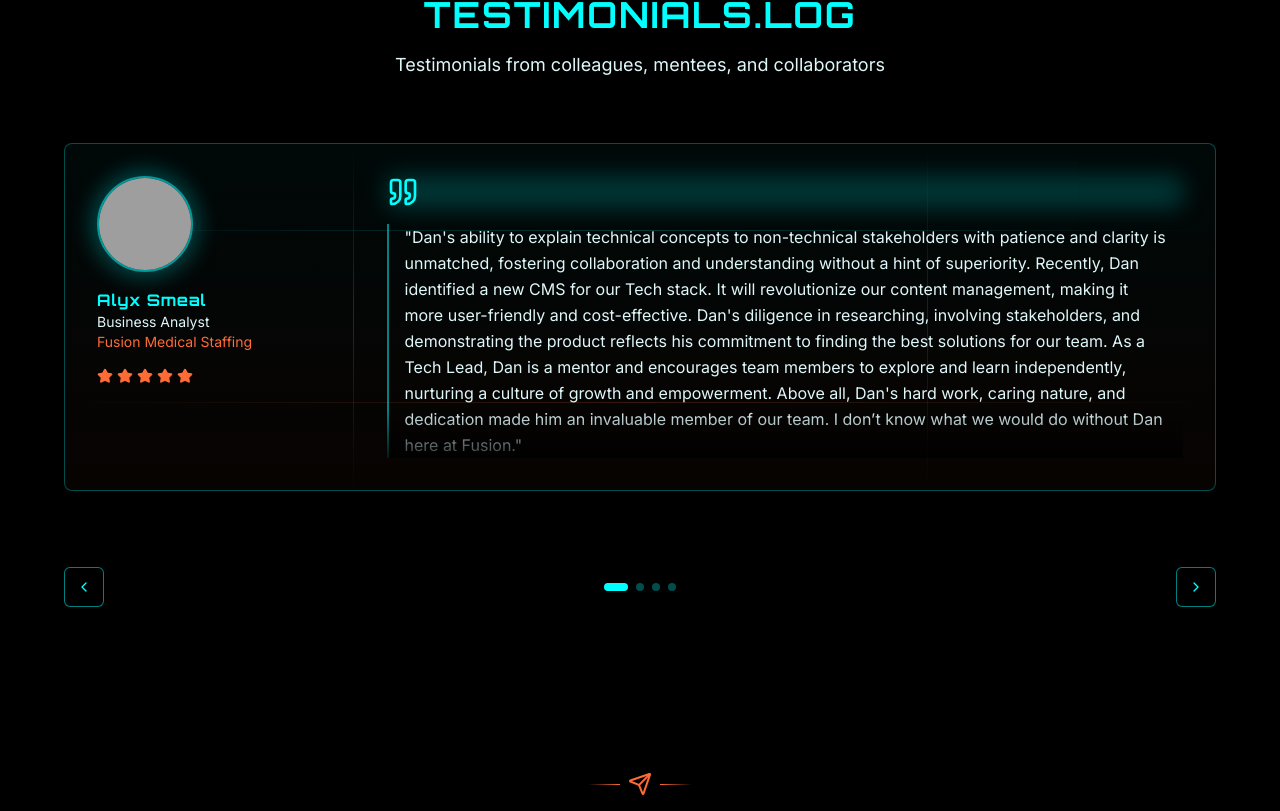
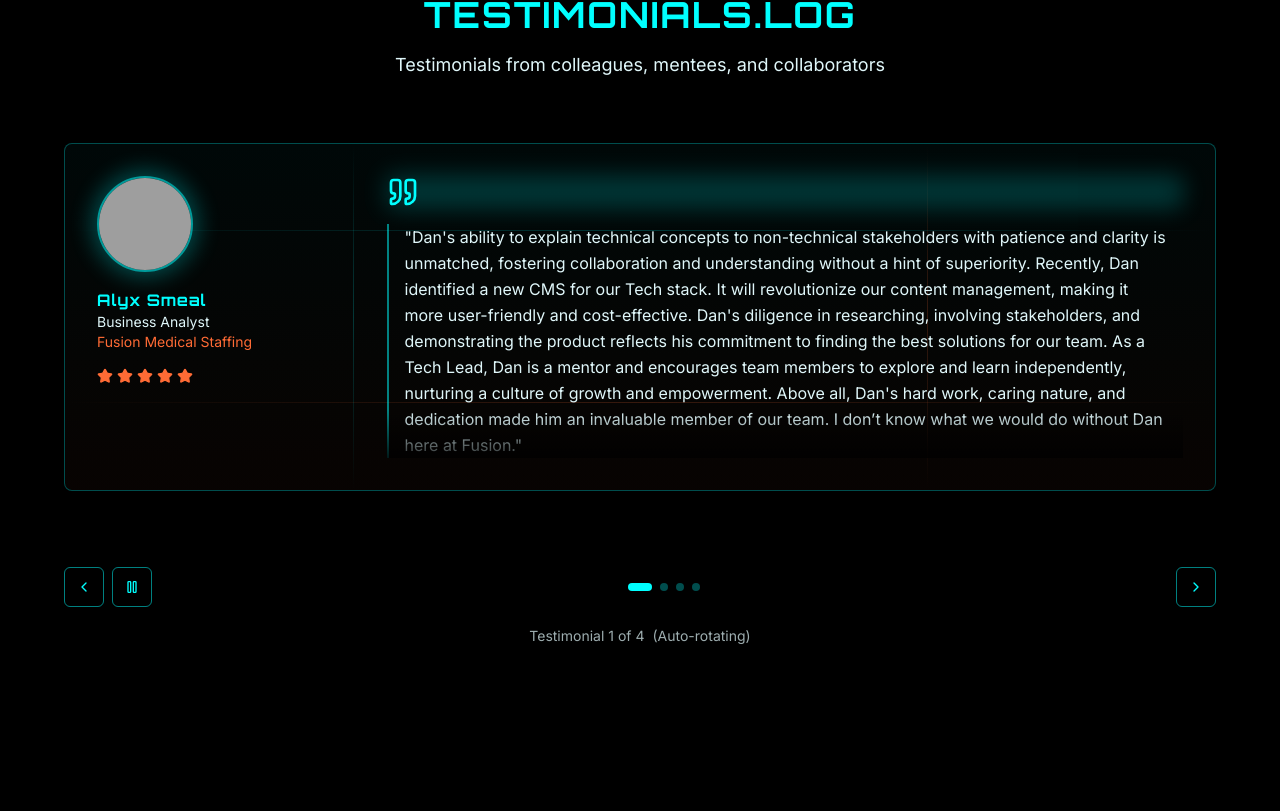
Before and after one commit to greenervigil/next-portfolio, a Next.js app: page / in a window 1280 px wide. Shown: the part 7774-8585 px from the top of the page. Built offline with nearby package versions, Linux system fonts and the light colour scheme; grey boxes are pictures that could not be loaded.

Commit message:
update testimonials for a11y

```diff
--- a/components/testimonials.tsx
+++ b/components/testimonials.tsx
@@ -1,97 +1,175 @@
 "use client"
 
-import { useState, useEffect } from "react"
+import type React from "react"
+
+import { useState, useEffect, useRef } from "react"
 import { Card, CardContent } from "@/components/ui/card"
-import { Quote, Star, ChevronLeft, ChevronRight } from "lucide-react"
+import { Quote, Star, ChevronLeft, ChevronRight, Play, Pause } from "lucide-react"
 import { Button } from "@/components/ui/button"
 import Image from "next/image"
 import { state } from "@/context/state"
-
-interface Testimonial {
-  name: string
-  designation: string
-  company: string
-  src: string
-  quote: string
-}
+import { Testimonial } from "@/types/testimonial-type"
 
 export function Testimonials() {
   const [currentIndex, setCurrentIndex] = useState(0)
   const [isAnimating, setIsAnimating] = useState(false)
   const [autoplay, setAutoplay] = useState(true)
+  const [reducedMotion, setReducedMotion] = useState(false)
+  const carouselRef = useRef<HTMLDivElement>(null)
+  const announceRef = useRef<HTMLDivElement>(null)
+
+  useEffect(() => {
+    const mediaQuery = window.matchMedia("(prefers-reduced-motion: reduce)")
+    setReducedMotion(mediaQuery.matches)
+
+    const handleChange = (e: MediaQueryListEvent) => {
+      setReducedMotion(e.matches)
+      if (e.matches) {
+        setAutoplay(false)
+      }
+    }
+
+    mediaQuery.addEventListener("change", handleChange)
+    return () => mediaQuery.removeEventListener("change", handleChange)
+  }, [])
 
   useEffect(() => {
     let interval: NodeJS.Timeout
 
-    if (autoplay) {
+    if (autoplay && !reducedMotion) {
       interval = setInterval(() => {
         goToNext()
-      }, 10000) // Change testimonial every 10 seconds
+      }, 10000)
     }
 
     return () => {
       if (interval) clearInterval(interval)
     }
-  }, [currentIndex, autoplay])
+  }, [currentIndex, autoplay, reducedMotion])
+
+  const announceChange = (index: number) => {
+    if (announceRef.current) {
+      const testimonial = state.testimonials[index]
+      announceRef.current.textContent = `Now showing testimonial ${index + 1} of ${state.testimonials.length} from ${testimonial.name}, ${testimonial.designation} at ${testimonial.company}`
+    }
+  }
 
   const goToPrevious = () => {
     if (isAnimating) return
     setIsAnimating(true)
-    setCurrentIndex((prevIndex) => (prevIndex === 0 ? state.testimonials.length - 1 : prevIndex - 1))
-    setTimeout(() => setIsAnimating(false), 500)
-    setAutoplay(false)
+    const newIndex = currentIndex === 0 ? state.testimonials.length - 1 : currentIndex - 1
+    setCurrentIndex(newIndex)
+    announceChange(newIndex)
+    setTimeout(() => setIsAnimating(false), reducedMotion ? 0 : 500)
   }
 
   const goToNext = () => {
     if (isAnimating) return
     setIsAnimating(true)
-    setCurrentIndex((prevIndex) => (prevIndex === state.testimonials.length - 1 ? 0 : prevIndex + 1))
-    setTimeout(() => setIsAnimating(false), 500)
-    setAutoplay(false)
+    const newIndex = currentIndex === state.testimonials.length - 1 ? 0 : currentIndex + 1
+    setCurrentIndex(newIndex)
+    announceChange(newIndex)
+    setTimeout(() => setIsAnimating(false), reducedMotion ? 0 : 500)
   }
 
   const goToTestimonial = (index: number) => {
     if (isAnimating || index === currentIndex) return
     setIsAnimating(true)
     setCurrentIndex(index)
-    setTimeout(() => setIsAnimating(false), 500)
-    setAutoplay(false)
+    announceChange(index)
+    setTimeout(() => setIsAnimating(false), reducedMotion ? 0 : 500)
+  }
+
+  const handleKeyDown = (event: React.KeyboardEvent) => {
+    switch (event.key) {
+      case "ArrowLeft":
+        event.preventDefault()
+        goToPrevious()
+        break
+      case "ArrowRight":
+        event.preventDefault()
+        goToNext()
+        break
+      case "Home":
+        event.preventDefault()
+        goToTestimonial(0)
+        break
+      case "End":
+        event.preventDefault()
+        goToTestimonial(state.testimonials.length - 1)
+        break
+    }
+  }
+
+  const toggleAutoplay = () => {
+    setAutoplay(!autoplay)
   }
 
   return (
-    <section className="py-20 relative">
+    <section className="py-20 relative" aria-labelledby="testimonials-heading">
+      <a
+        href="#testimonials-content"
+        className="sr-only focus:not-sr-only focus:absolute focus:top-4 focus:left-4 bg-cyan-400 text-black px-4 py-2 rounded z-50"
+      >
+        Skip to testimonials content
+      </a>
+
       <div className="container mx-auto px-4 sm:px-6 lg:px-8 relative z-10">
         <div className="max-w-6xl mx-auto">
           {/* Section Header */}
-          <div className="text-center mb-16">
-            <div className="inline-flex items-center space-x-2 mb-4">
+          <header className="text-center mb-16">
+            <div className="inline-flex items-center space-x-2 mb-4" aria-hidden="true">
               <div className="w-8 h-px bg-gradient-to-r from-transparent to-cyan-400" />
               <Quote className="h-6 w-6 text-cyan-400" />
               <div className="w-8 h-px bg-gradient-to-l from-transparent to-cyan-400" />
             </div>
-            <h2 className="text-2xl sm:text-3xl lg:text-4xl font-orbitron font-bold mb-4 text-cyan-400 tracking-wide sm:tracking-wider">
+            <h2
+              id="testimonials-heading"
+              className="text-2xl sm:text-3xl lg:text-4xl font-orbitron font-bold mb-4 text-cyan-400 tracking-wide sm:tracking-wider"
+            >
               <span className="block sm:hidden">TESTIMONIALS</span>
               <span className="hidden sm:block">TESTIMONIALS.LOG</span>
             </h2>
             <p className="text-base sm:text-lg text-cyan-100 font-inter">
               Testimonials from colleagues, mentees, and collaborators
             </p>
+          </header>
+
+          <div ref={announceRef} className="sr-only" aria-live="polite" aria-atomic="true" />
+
+          {/* Testimonial Carousel */}
+          <div
+            id="testimonials-content"
+            className="relative"
+            role="region"
+            aria-label="Testimonials carousel"
+            aria-describedby="carousel-instructions"
+            onKeyDown={handleKeyDown}
+            tabIndex={0}
+            ref={carouselRef}
+          >
+            <div id="carousel-instructions" className="sr-only">
+              Use arrow keys to navigate between testimonials, Home and End keys to go to first and last testimonial
             </div>
 
-          {/* Testimonial Carousel */}
-          <div className="relative">
             {/* Testimonial Card */}
             <div className="relative overflow-hidden">
               <div
-                className={`transition-opacity duration-500 ${isAnimating ? "opacity-0" : "opacity-100"}`}
+                className={`transition-opacity ${reducedMotion ? "" : "duration-500"} ${isAnimating && !reducedMotion ? "opacity-0" : "opacity-100"}`}
                 style={{ minHeight: "400px" }}
+                role="tabpanel"
+                aria-labelledby={`testimonial-${currentIndex}`}
+                aria-describedby={`testimonial-content-${currentIndex}`}
               >
-                <Card className="bg-black/50 border-cyan-400/30 hover:border-cyan-400/60 transition-all duration-300 backdrop-blur-sm relative overflow-hidden">
+                <Card className="bg-black/50 border-cyan-400/30 hover:border-cyan-400/60 transition-all duration-300 backdrop-blur-sm relative overflow-hidden focus-within:ring-2 focus-within:ring-cyan-400 focus-within:ring-offset-2 focus-within:ring-offset-black">
                   {/* Animated background */}
-                  <div className="absolute inset-0 bg-gradient-to-b from-cyan-400/5 to-orange-400/5 opacity-60 transition-opacity duration-300" />
+                  <div
+                    className={`absolute inset-0 bg-gradient-to-b from-cyan-400/5 to-orange-400/5 opacity-60 ${reducedMotion ? "" : "transition-opacity duration-300"}`}
+                    aria-hidden="true"
+                  />
 
                   {/* Circuit lines */}
-                  <div className="absolute inset-0 pointer-events-none">
+                  <div className="absolute inset-0 pointer-events-none" aria-hidden="true">
                     <div className="absolute top-1/4 left-0 w-full h-px bg-gradient-to-r from-transparent via-cyan-400/20 to-transparent" />
                     <div className="absolute bottom-1/4 left-0 w-full h-px bg-gradient-to-r from-transparent via-orange-400/20 to-transparent" />
                     <div className="absolute left-1/4 top-0 h-full w-px bg-gradient-to-b from-transparent via-cyan-400/20 to-transparent" />
@@ -106,27 +184,36 @@ export function Testimonials() {
                           <div className="w-24 h-24 rounded-full overflow-hidden border-2 border-cyan-400/50 relative">
                             <Image
                               src={state.testimonials[currentIndex].src || "/placeholder.svg"}
-                              alt={state.testimonials[currentIndex].name}
+                              alt={`${state.testimonials[currentIndex].name}, ${state.testimonials[currentIndex].designation} at ${state.testimonials[currentIndex].company}`}
                               width={96}
                               height={96}
                               className="object-cover w-full h-full"
                             />
-                            <div className="absolute inset-0 bg-gradient-to-tr from-cyan-400/20 to-transparent opacity-0 group-hover:opacity-100 transition-opacity duration-300" />
+                            <div
+                              className={`absolute inset-0 bg-gradient-to-tr from-cyan-400/20 to-transparent opacity-0 group-hover:opacity-100 ${reducedMotion ? "" : "transition-opacity duration-300"}`}
+                              aria-hidden="true"
+                            />
                           </div>
-                          <div className="absolute -inset-1 bg-cyan-400 rounded-full blur-md opacity-30 group-hover:opacity-50 transition-opacity duration-300 -z-10" />
+                          <div
+                            className={`absolute -inset-1 bg-cyan-400 rounded-full blur-md opacity-30 group-hover:opacity-50 ${reducedMotion ? "" : "transition-opacity duration-300"} -z-10`}
+                            aria-hidden="true"
+                          />
                         </div>
 
                         <div className="text-center md:text-left">
-                          <h3 className="font-orbitron font-bold text-cyan-400 tracking-wider">
+                          <h3
+                            id={`testimonial-${currentIndex}`}
+                            className="font-orbitron font-bold text-cyan-400 tracking-wider"
+                          >
                             {state.testimonials[currentIndex].name}
                           </h3>
                           <p className="text-sm text-cyan-100 font-inter">{state.testimonials[currentIndex].designation}</p>
                           <p className="text-sm text-orange-400 font-inter">{state.testimonials[currentIndex].company}</p>
                         </div>
 
-                        <div className="flex space-x-1">
+                        <div className="flex space-x-1" role="img" aria-label="5 star rating">
                           {[...Array(5)].map((_, i) => (
-                            <Star key={i} className="h-4 w-4 text-orange-400 fill-current" />
+                            <Star key={i} className="h-4 w-4 text-orange-400 fill-current" aria-hidden="true" />
                           ))}
                         </div>
                       </div>
@@ -134,18 +221,27 @@ export function Testimonials() {
                       {/* Quote */}
                       <div className="md:w-3/4 space-y-4">
                         <div className="relative">
-                          <Quote className="h-8 w-8 text-cyan-400 mb-2" />
-                          <div className="absolute inset-0 bg-cyan-400 blur-md opacity-20 transition-opacity duration-300" />
+                          <Quote className="h-8 w-8 text-cyan-400 mb-2" aria-hidden="true" />
+                          <div
+                            className={`absolute inset-0 bg-cyan-400 blur-md opacity-20 ${reducedMotion ? "" : "transition-opacity duration-300"}`}
+                            aria-hidden="true"
+                          />
                         </div>
 
                         <div className="relative">
                           <div className="max-h-[300px] overflow-y-auto pr-4 custom-scrollbar">
-                            <p className="text-cyan-100 font-inter leading-relaxed border-l-2 border-cyan-400/50 pl-4">
+                            <blockquote
+                              id={`testimonial-content-${currentIndex}`}
+                              className="text-cyan-100 font-inter leading-relaxed border-l-2 border-cyan-400/50 pl-4"
+                            >
                               "{state.testimonials[currentIndex].quote}"
-                            </p>
+                            </blockquote>
                           </div>
                           {/* Fade out effect at the bottom if content is scrollable */}
-                          <div className="absolute bottom-0 left-0 right-0 h-12 bg-gradient-to-t from-black/80 to-transparent pointer-events-none" />
+                          <div
+                            className="absolute bottom-0 left-0 right-0 h-12 bg-gradient-to-t from-black/80 to-transparent pointer-events-none"
+                            aria-hidden="true"
+                          />
                         </div>
                       </div>
                     </div>
@@ -154,26 +250,43 @@ export function Testimonials() {
               </div>
             </div>
 
-            {/* Navigation Buttons */}
+            {/* Navigation Controls */}
             <div className="flex justify-between items-center mt-6">
+              <div className="flex items-center space-x-2">
                 <Button
                   variant="outline"
                   size="icon"
                   onClick={goToPrevious}
-                className="border-cyan-400/50 text-cyan-400 hover:bg-cyan-400/10 hover:border-cyan-400 transition-all duration-300"
+                  className="border-cyan-400/50 text-cyan-400 hover:bg-cyan-400/10 hover:border-cyan-400 transition-all duration-300 focus:ring-2 focus:ring-cyan-400 focus:ring-offset-2 focus:ring-offset-black bg-transparent"
+                  aria-label="Previous testimonial"
                 >
                   <ChevronLeft className="h-5 w-5" />
                 </Button>
 
-              <div className="flex space-x-2">
-                {state.testimonials.map((_: Testimonial, index: number) => (
+                <Button
+                  variant="outline"
+                  size="icon"
+                  onClick={toggleAutoplay}
+                  className="border-cyan-400/50 text-cyan-400 hover:bg-cyan-400/10 hover:border-cyan-400 transition-all duration-300 focus:ring-2 focus:ring-cyan-400 focus:ring-offset-2 focus:ring-offset-black bg-transparent"
+                  aria-label={autoplay ? "Pause automatic rotation" : "Start automatic rotation"}
+                  disabled={reducedMotion}
+                >
+                  {autoplay ? <Pause className="h-4 w-4" /> : <Play className="h-4 w-4" />}
+                </Button>
+              </div>
+
+              <div className="flex space-x-2" role="tablist" aria-label="Testimonial navigation">
+                {state.testimonials.map((testimonial: Testimonial, index: number) => (
                   <button
                     key={index}
                     onClick={() => goToTestimonial(index)}
-                    className={`w-2 h-2 rounded-full transition-all duration-300 ${
-                      currentIndex === index ? "w-6 bg-cyan-400" : "bg-cyan-400/30 hover:bg-cyan-400/50"
+                    className={`rounded-full transition-all duration-300 focus:ring-2 focus:ring-cyan-400 focus:ring-offset-2 focus:ring-offset-black ${
+                      currentIndex === index ? "w-6 h-2 bg-cyan-400" : "w-2 h-2 bg-cyan-400/30 hover:bg-cyan-400/50"
                     }`}
-                    aria-label={`Go to testimonial ${index + 1}`}
+                    role="tab"
+                    aria-selected={currentIndex === index}
+                    aria-controls={`testimonial-content-${index}`}
+                    aria-label={`Show testimonial from ${testimonial.name}`}
                   />
                 ))}
               </div>
@@ -182,10 +295,18 @@ export function Testimonials() {
                 variant="outline"
                 size="icon"
                 onClick={goToNext}
-                className="border-cyan-400/50 text-cyan-400 hover:bg-cyan-400/10 hover:border-cyan-400 transition-all duration-300"
+                className="border-cyan-400/50 text-cyan-400 hover:bg-cyan-400/10 hover:border-cyan-400 transition-all duration-300 focus:ring-2 focus:ring-cyan-400 focus:ring-offset-2 focus:ring-offset-black bg-transparent"
+                aria-label="Next testimonial"
               >
                 <ChevronRight className="h-5 w-5" />
               </Button>
+            </div>
+
+            <div className="text-center mt-4">
+              <span className="text-sm text-cyan-100/70 font-inter">
+                Testimonial {currentIndex + 1} of {state.testimonials.length}
+                {autoplay && !reducedMotion && <span className="ml-2">(Auto-rotating)</span>}
+              </span>
             </div>
           </div>
         </div>
```
Lines whose indentation alone changed are shown as unchanged.
